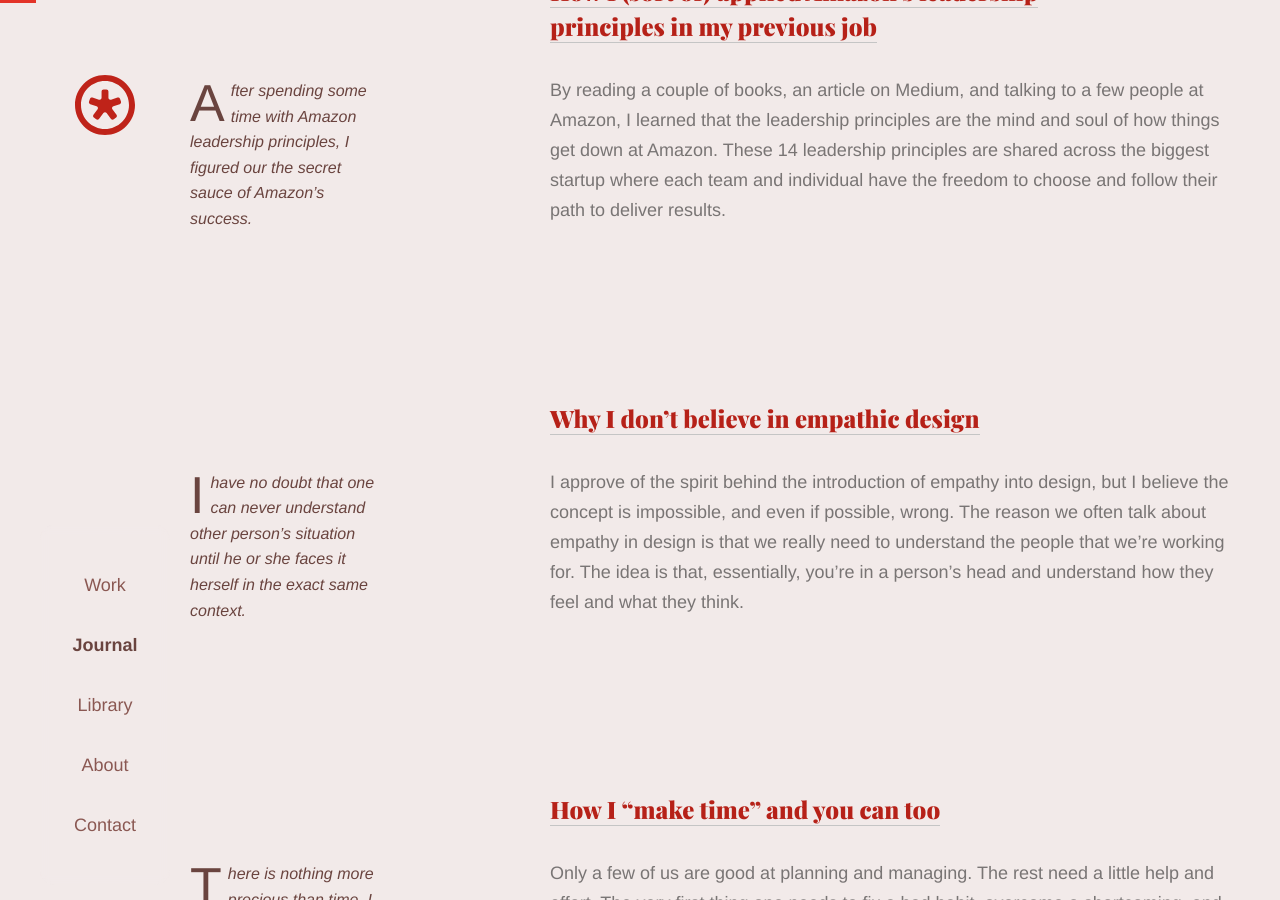
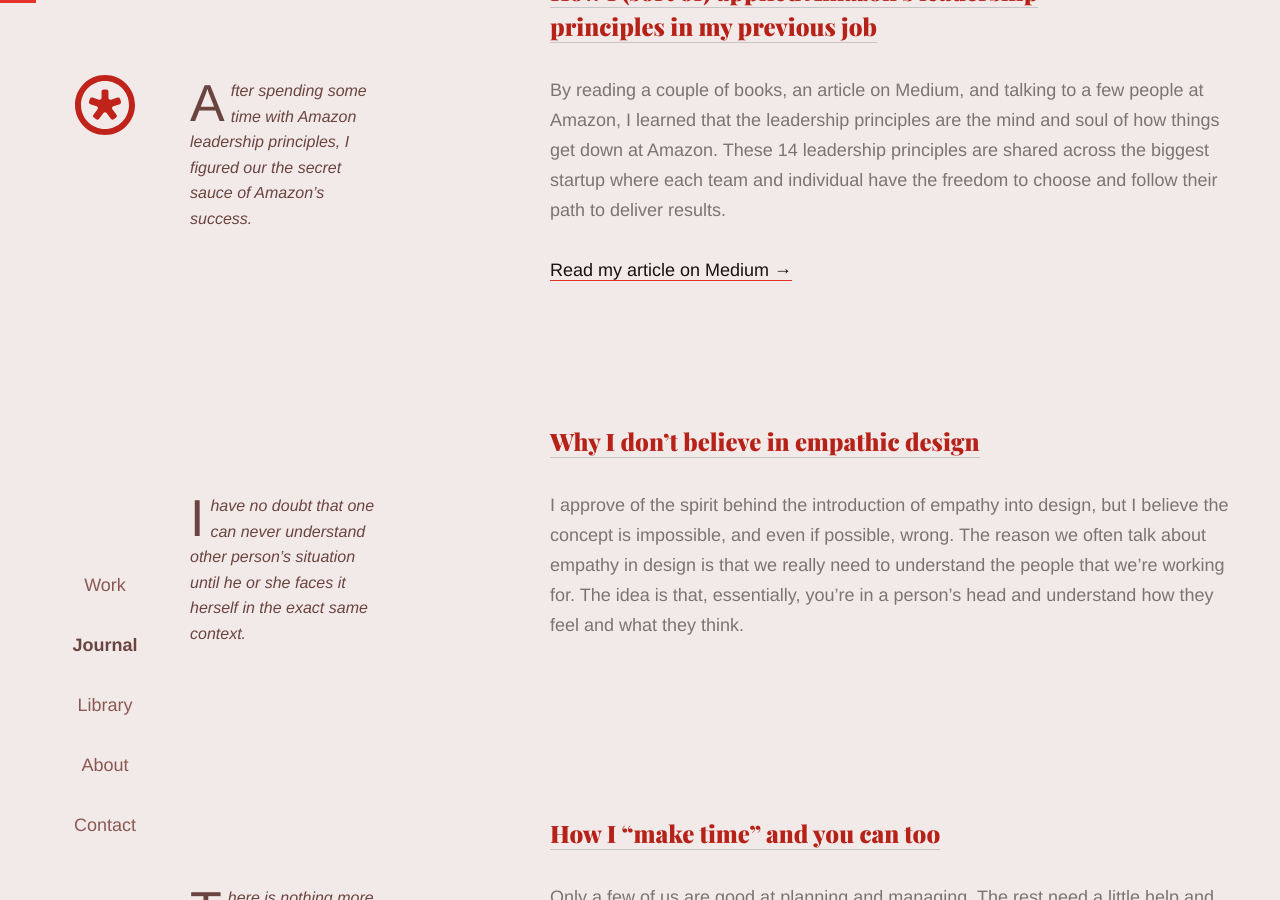
Before and after one commit to harjotgrewal/amrindersandhu, a Jekyll site: the page built from journal.html, in a window 1280 px wide and 900 px high, scrolled down 682 px. Built offline with Jekyll 4.4.1, drawn with Linux system fonts in a browser that asks for light colours; some web fonts are replaced.

Commit message:
[A][HTML] Add read post link

```diff
--- a/_data/entries.yml
+++ b/_data/entries.yml
@@ -5,7 +5,7 @@
 	title: '<span class="c-dropcap">A</span> fter spending some time with Amazon leadership principles, I figured our the secret sauce of Amazon’s success.',
 	url: 'https://link.medium.com/i10fFlKTG7',
 	content-title: 'How I (sort of) applied Amazon’s leadership <br/>principles in my previous job',
-	content-copy: 'By reading a couple of books, an article on Medium, and talking to a few people at Amazon, I learned that the leadership principles are the mind and soul of how things get down at Amazon. These 14 leadership principles are shared across the biggest startup where each team and individual have the freedom to choose and follow their path to deliver results.',
+	content-copy: 'By reading a couple of books, an article on Medium, and talking to a few people at Amazon, I learned that the leadership principles are the mind and soul of how things get down at Amazon. These 14 leadership principles are shared across the biggest startup where each team and individual have the freedom to choose and follow their path to deliver results.<br/><br/> <a href="https://medium.com/@anaami/how-i-sort-of-applied-amazons-leadership-principles-in-my-previous-job-ee40cb3b1aff" target="_blank">Read my article on Medium &rarr;</a>',
 	date: '28 Jun, 2020'
 }
 
```
Also changed, not shown: 1 other file.
